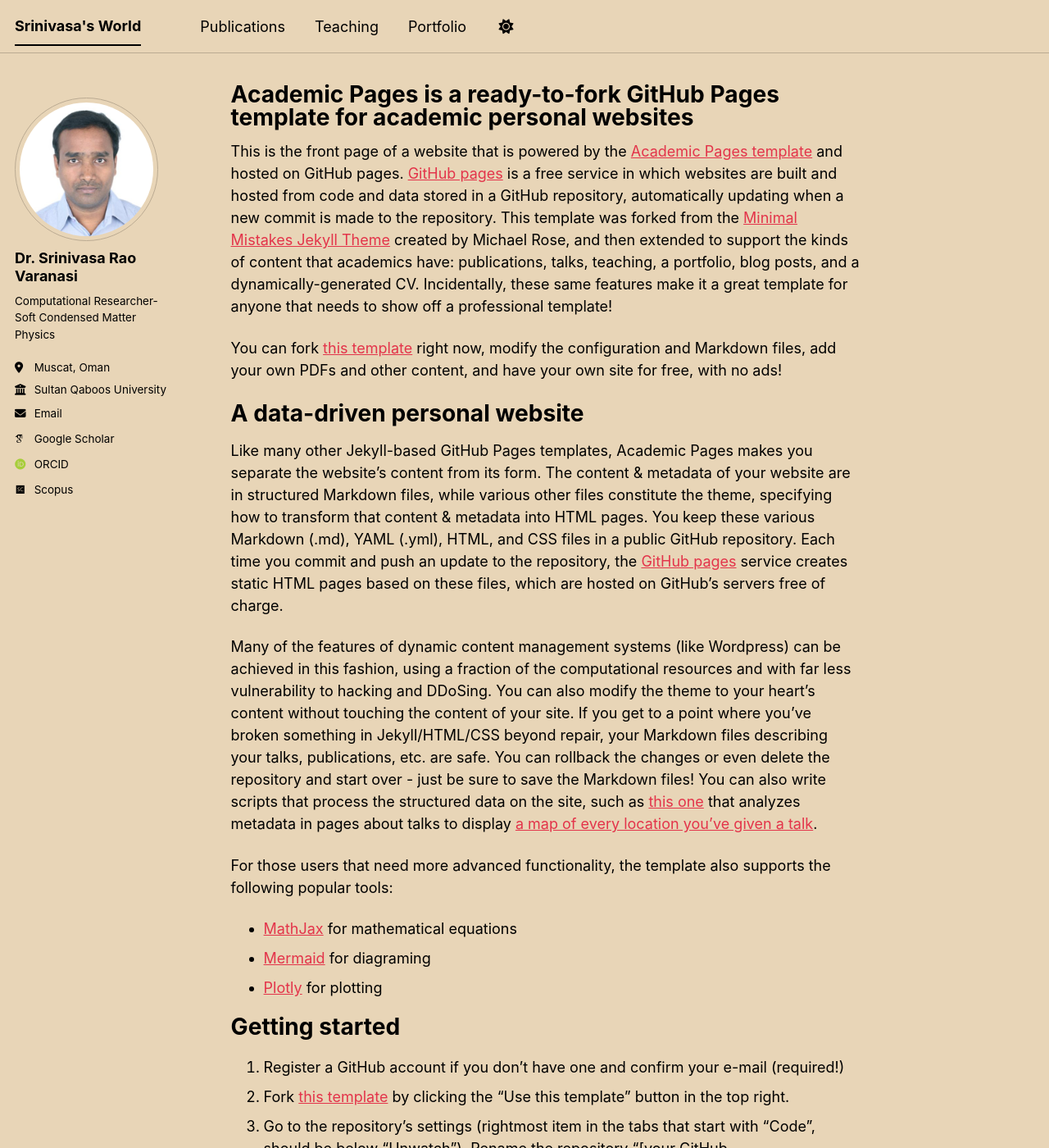
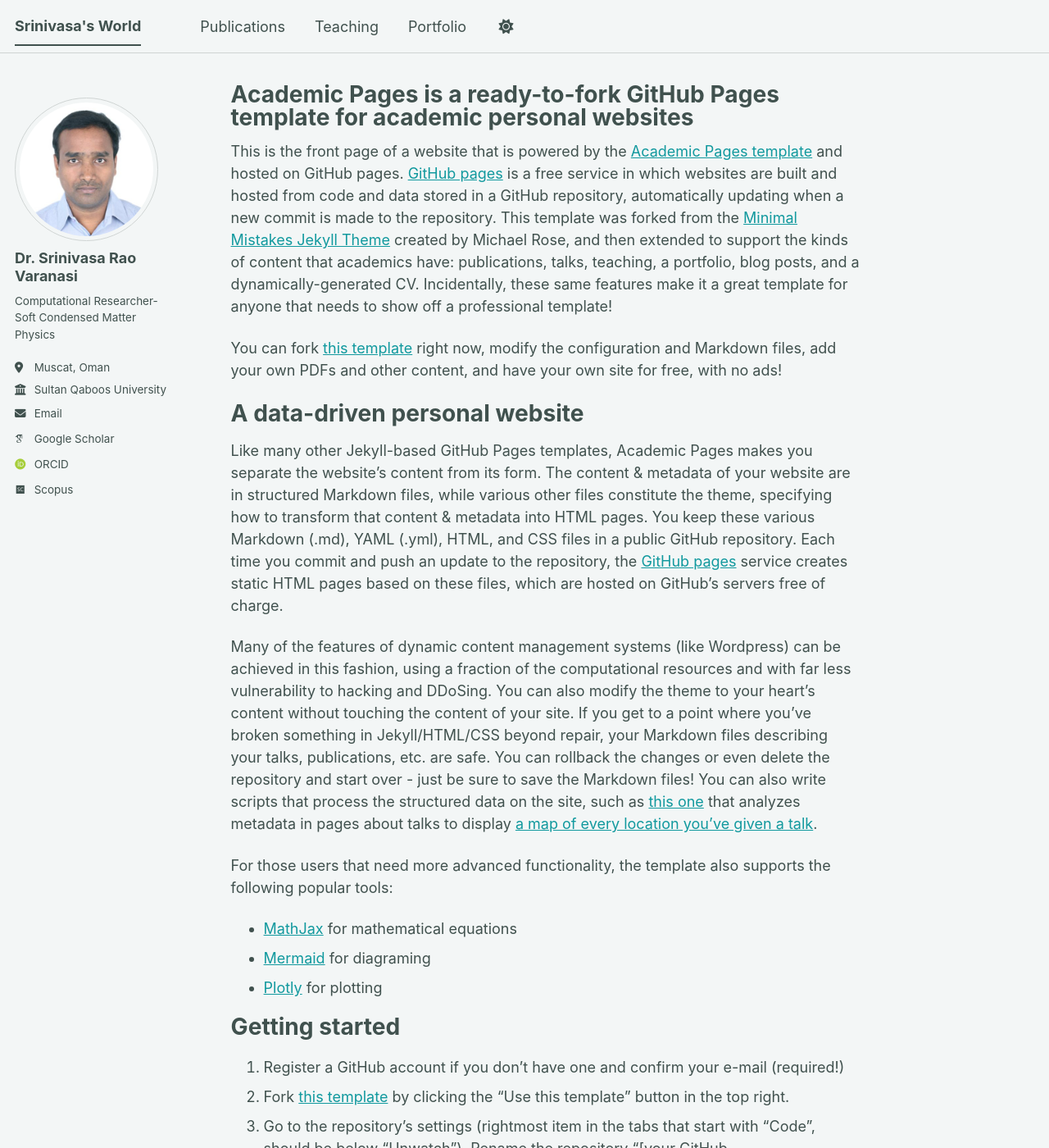
Before and after one commit to uqsraova/physics, a Jekyll site: the page built from _pages/about.md, in a window 1280 px wide and 1400 px high. Shown: the whole window at 82% size. Built offline with Jekyll 4.4.1, drawn with Linux system fonts in a browser that asks for light colours; some web fonts are replaced; a script bundle is joined from its source files by our own code; library files that are not in the unit come from our copies.

Commit message:
Update _config.yml

```diff
--- a/_config.yml
+++ b/_config.yml
@@ -8,7 +8,7 @@
 
 # Basic Site Settings
 locale                   : "en-US"
-site_theme               : "sunrise" #"default" # The available themes options are "default", "air", "sunrise", "mint", "dirt" and "contrast"
+site_theme               : "mint" #"default" # The available themes options are "default", "air", "sunrise", "mint", "dirt" and "contrast"
 title                    : "Srinivasa's World"
 title_separator          : "-"
 name                     : &name "Srinivas"
```
